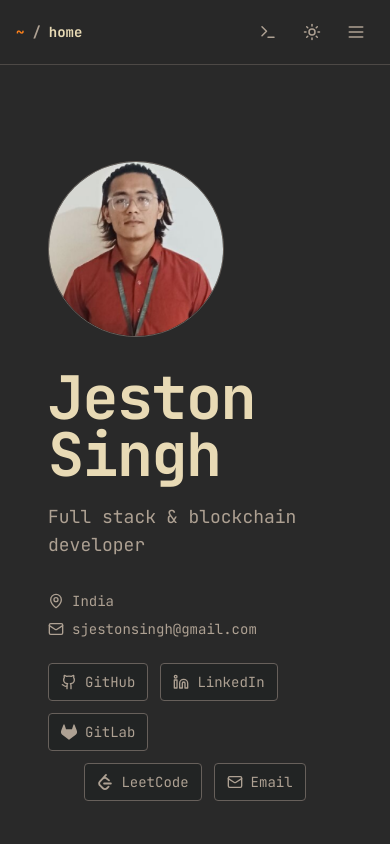
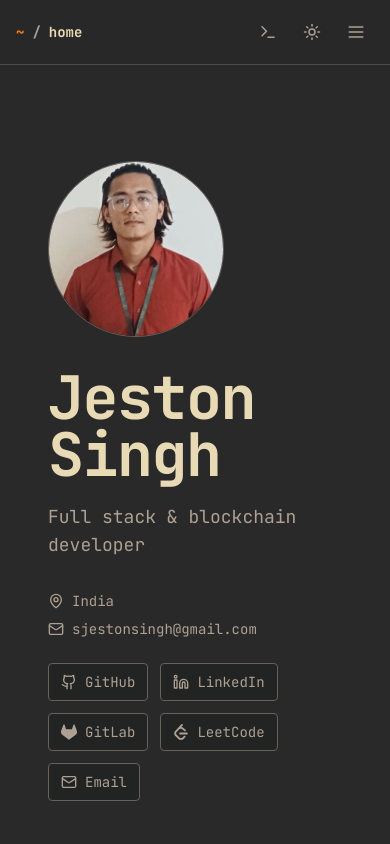
Before and after one commit to Jeston10/portfolio, a Next.js app: page /home in a window 390 px wide. Shown: the top 844 px of the page. Built offline with nearby package versions, Linux system fonts and the light colour scheme.

Commit message:
fix(home): make social buttons flow continuously on mobile
On small screens all five social buttons left-align in one continuous wrapping group; the desktop 3+2 centered layout is unchanged.

```diff
--- a/src/app/home/page.tsx
+++ b/src/app/home/page.tsx
@@ -55,8 +55,8 @@ export default function HomePage() {
               </a>
             </div>
 
-            <div className="mt-6 w-fit space-y-3">
-              <div className="flex flex-wrap gap-3">
+            <div className="mt-6 flex flex-wrap gap-3 sm:w-fit sm:flex-col sm:gap-0 sm:space-y-3">
+              <div className="contents sm:flex sm:flex-wrap sm:gap-3">
                 <SocialButton
                   href={profile.socials.github}
                   icon={<Github className="h-4 w-4" />}
@@ -73,7 +73,7 @@ export default function HomePage() {
                   label="GitLab"
                 />
               </div>
-              <div className="flex flex-wrap justify-center gap-3">
+              <div className="contents sm:flex sm:flex-wrap sm:justify-center sm:gap-3">
                 <SocialButton
                   href={profile.socials.leetcode}
                   icon={<SiLeetcode className="h-4 w-4" />}
```
